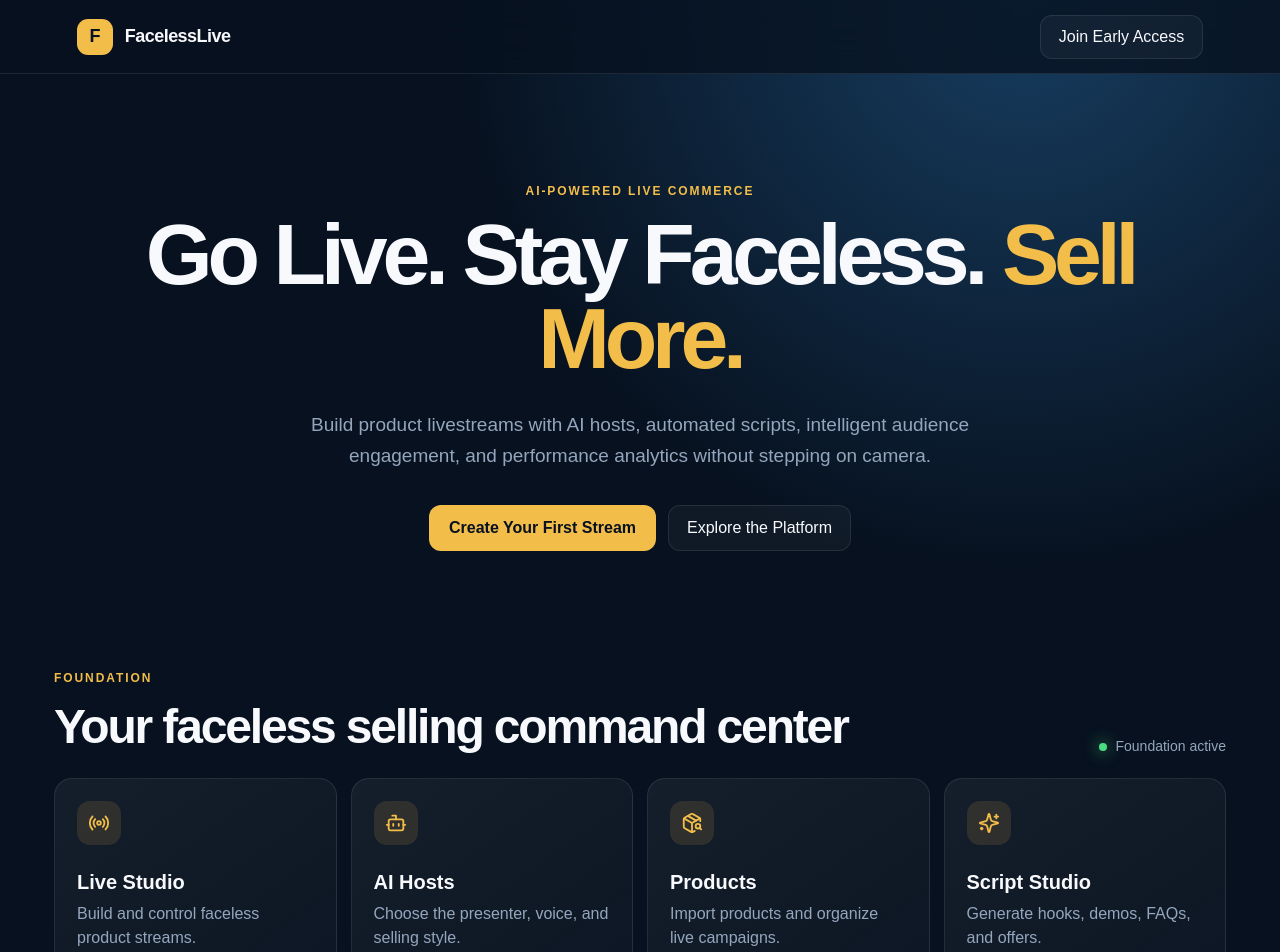
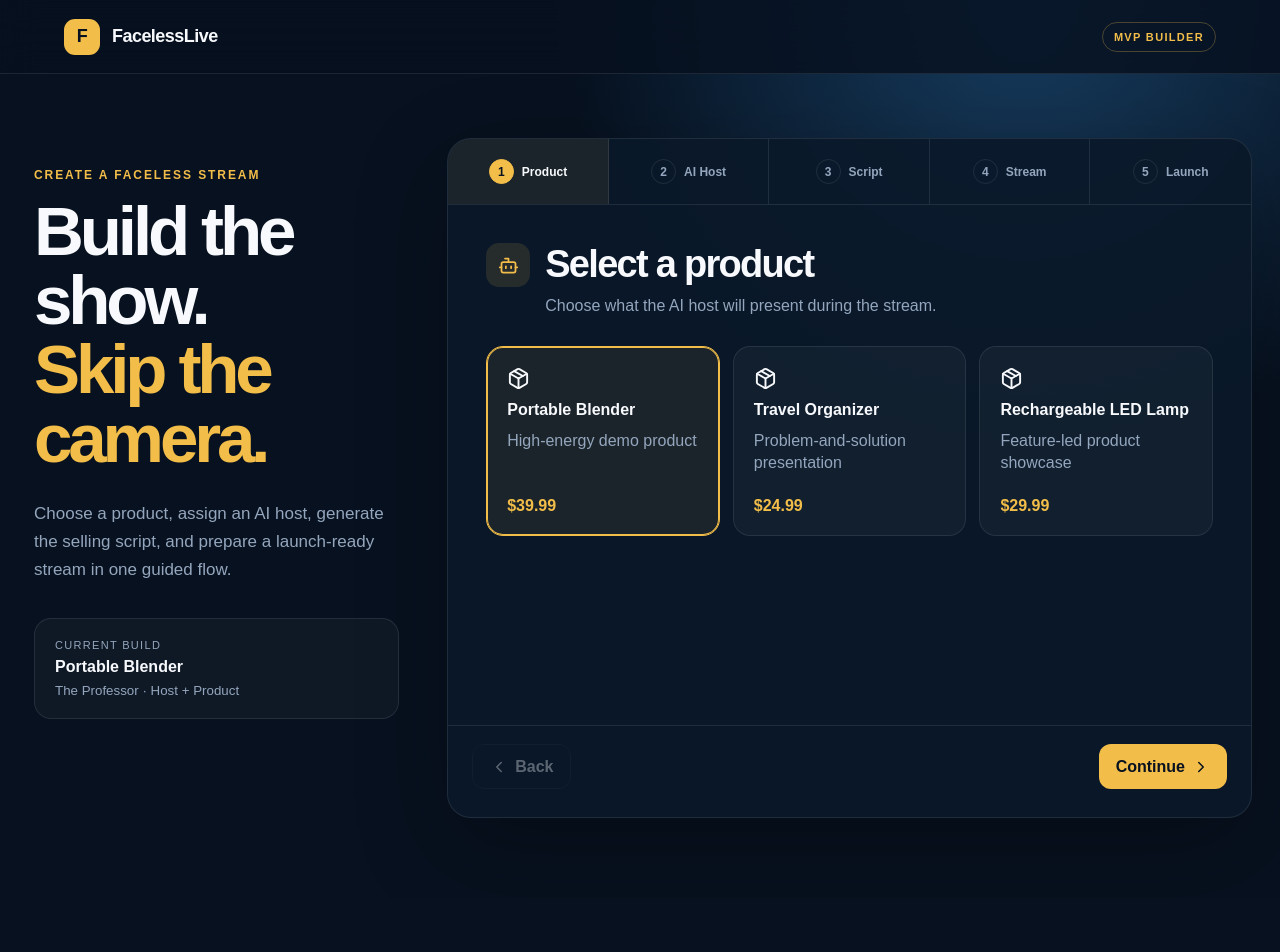
Before and after one commit to that2thisvacations/facelesslive, a Next.js app: page / in a window 1280 px wide. Shown: the top 952 px of the page. After the commit the page ends 898 px from the top, so only its background shows below. Built offline with nearby package versions, Linux system fonts and the light colour scheme.

Commit message:
Build guided stream onboarding flow
* Build guided faceless stream onboarding flow

* Style interactive onboarding builder

```diff
--- a/app/globals.css
+++ b/app/globals.css
@@ -10,30 +10,64 @@
 * { box-sizing: border-box; }
 html { scroll-behavior: smooth; }
 body { margin: 0; background: radial-gradient(circle at 80% 0%, #173d60 0, transparent 34%), var(--bg); color: var(--text); font-family: Arial, Helvetica, sans-serif; }
-button { font: inherit; cursor: pointer; }
+button, textarea { font: inherit; }
+button { cursor: pointer; }
+button:disabled { cursor: not-allowed; opacity: .35; }
 main { min-height: 100vh; }
-.topbar { height: 74px; display: flex; align-items: center; justify-content: space-between; padding: 0 6vw; border-bottom: 1px solid var(--line); background: rgba(7,17,31,.78); backdrop-filter: blur(18px); position: sticky; top: 0; z-index: 10; }
+.topbar { height: 74px; display: flex; align-items: center; justify-content: space-between; padding: 0 5vw; border-bottom: 1px solid var(--line); background: rgba(7,17,31,.82); backdrop-filter: blur(18px); }
 .brand { display: flex; align-items: center; gap: 12px; font-size: 18px; font-weight: 800; letter-spacing: -.03em; }
 .brandMark { width: 36px; height: 36px; display: grid; place-items: center; border-radius: 11px; color: #07111f; background: var(--gold); }
-.secondaryButton, .ghostButton { border: 1px solid var(--line); background: rgba(255,255,255,.04); color: var(--text); padding: 12px 18px; border-radius: 12px; }
-.hero { max-width: 1040px; margin: 0 auto; padding: 110px 24px 80px; text-align: center; }
-.eyebrow { margin: 0 0 14px; color: var(--gold); font-size: 12px; font-weight: 800; letter-spacing: .16em; }
-h1 { font-size: clamp(46px, 7vw, 86px); line-height: .98; letter-spacing: -.06em; margin: 0; }
+.buildBadge { padding: 8px 11px; border: 1px solid rgba(242,189,73,.28); border-radius: 999px; color: var(--gold); font-size: 11px; font-weight: 800; letter-spacing: .12em; }
+.builderShell { max-width: 1380px; margin: 0 auto; padding: 64px 28px 80px; display: grid; grid-template-columns: minmax(280px, .75fr) minmax(620px, 1.6fr); gap: 42px; align-items: start; }
+.builderIntro { position: sticky; top: 30px; padding: 30px 6px; }
+.eyebrow { margin: 0 0 15px; color: var(--gold); font-size: 12px; font-weight: 800; letter-spacing: .16em; }
+h1 { margin: 0; font-size: clamp(46px, 5.4vw, 76px); line-height: 1; letter-spacing: -.06em; }
 h1 span { color: var(--gold); }
-.heroCopy { max-width: 760px; margin: 28px auto 0; color: var(--muted); font-size: 19px; line-height: 1.65; }
-.heroActions { margin-top: 34px; display: flex; justify-content: center; gap: 12px; flex-wrap: wrap; }
-.primaryButton { border: 0; background: var(--gold); color: #07111f; padding: 14px 20px; border-radius: 12px; font-weight: 800; }
-.workspace { max-width: 1220px; margin: 0 auto; padding: 40px 24px 90px; }
-.sectionHeading { display: flex; align-items: end; justify-content: space-between; gap: 18px; margin-bottom: 24px; }
-h2 { margin: 0; font-size: clamp(30px, 4vw, 48px); letter-spacing: -.045em; }
-.status { color: var(--muted); font-size: 14px; white-space: nowrap; }
-.status i { display: inline-block; width: 8px; height: 8px; margin-right: 8px; border-radius: 50%; background: #4ade80; box-shadow: 0 0 16px #4ade80; }
-.moduleGrid { display: grid; grid-template-columns: repeat(4, 1fr); gap: 14px; }
-.moduleCard { min-height: 220px; padding: 22px; border: 1px solid var(--line); border-radius: 18px; background: linear-gradient(145deg, rgba(255,255,255,.06), rgba(255,255,255,.025)); transition: transform .2s ease, border-color .2s ease; }
-.moduleCard:hover { transform: translateY(-4px); border-color: rgba(242,189,73,.5); }
-.iconBox { width: 44px; height: 44px; display: grid; place-items: center; border-radius: 13px; background: rgba(242,189,73,.12); color: var(--gold); }
-.moduleCard h3 { margin: 26px 0 8px; font-size: 20px; }
-.moduleCard p { margin: 0; color: var(--muted); line-height: 1.5; }
-.moduleCard span { display: block; margin-top: 24px; color: var(--gold); font-size: 13px; font-weight: 700; }
-@media (max-width: 950px) { .moduleGrid { grid-template-columns: repeat(2, 1fr); } }
-@media (max-width: 620px) { .topbar { padding: 0 18px; } .secondaryButton { display: none; } .hero { padding-top: 78px; } .moduleGrid { grid-template-columns: 1fr; } .sectionHeading { align-items: start; flex-direction: column; } }
+.heroCopy { margin: 26px 0 0; color: var(--muted); font-size: 17px; line-height: 1.65; }
+.summaryCard { margin-top: 34px; padding: 20px; border: 1px solid var(--line); border-radius: 17px; background: rgba(255,255,255,.035); display: grid; gap: 7px; }
+.summaryCard span, .summaryCard small { color: var(--muted); }
+.summaryCard span { font-size: 11px; text-transform: uppercase; letter-spacing: .12em; }
+.wizardPanel { min-height: 680px; border: 1px solid var(--line); border-radius: 24px; overflow: hidden; background: rgba(10,25,42,.9); box-shadow: 0 30px 90px rgba(0,0,0,.28); }
+.stepRail { display: grid; grid-template-columns: repeat(5, 1fr); border-bottom: 1px solid var(--line); }
+.step { border: 0; border-right: 1px solid var(--line); background: transparent; color: var(--muted); padding: 20px 8px; display: flex; justify-content: center; align-items: center; gap: 8px; font-size: 12px; font-weight: 700; }
+.step:last-child { border-right: 0; }
+.step > span { width: 25px; height: 25px; display: grid; place-items: center; border: 1px solid var(--line); border-radius: 50%; }
+.step.active { color: var(--text); background: rgba(242,189,73,.08); }
+.step.active > span, .step.done > span { color: #07111f; border-color: var(--gold); background: var(--gold); }
+.step.done { color: var(--gold); }
+.stepContent { min-height: 520px; padding: 38px; }
+.contentHeading { display: flex; gap: 15px; align-items: flex-start; margin-bottom: 28px; }
+.iconBox { width: 44px; height: 44px; flex: 0 0 44px; display: grid; place-items: center; border-radius: 13px; color: var(--gold); background: rgba(242,189,73,.12); }
+h2 { margin: 0; font-size: clamp(26px, 3vw, 38px); letter-spacing: -.045em; }
+.contentHeading p { margin: 8px 0 0; color: var(--muted); line-height: 1.5; }
+.choiceGrid { display: grid; grid-template-columns: repeat(3, 1fr); gap: 13px; }
+.choiceCard, .layoutCard { border: 1px solid var(--line); border-radius: 17px; background: rgba(255,255,255,.035); color: var(--text); text-align: left; }
+.choiceCard { min-height: 190px; padding: 20px; display: flex; flex-direction: column; gap: 11px; }
+.choiceCard span:not(.avatar) { color: var(--muted); line-height: 1.4; }
+.choiceCard b { margin-top: auto; color: var(--gold); }
+.selected { border-color: var(--gold) !important; box-shadow: inset 0 0 0 1px var(--gold); background: rgba(242,189,73,.08) !important; }
+.avatar { width: 54px; height: 54px; display: grid; place-items: center; border-radius: 50%; color: #07111f; background: var(--gold); font-weight: 900; }
+.generateButton { margin-bottom: 14px; border: 0; border-radius: 11px; padding: 11px 14px; display: inline-flex; align-items: center; gap: 8px; background: rgba(242,189,73,.13); color: var(--gold); font-weight: 800; }
+textarea { width: 100%; min-height: 250px; resize: vertical; border: 1px solid var(--line); border-radius: 16px; outline: none; padding: 18px; color: var(--text); background: #081626; line-height: 1.7; }
+textarea:focus { border-color: var(--gold); }
+.layoutGrid { display: grid; grid-template-columns: repeat(3, 1fr); gap: 14px; }
+.layoutCard { padding: 14px; }
+.layoutCard strong { display: block; padding: 14px 3px 3px; }
+.miniStage { aspect-ratio: 16/10; border-radius: 11px; background: #06101d; padding: 10px; display: grid; grid-template-columns: 1fr 1.25fr; grid-template-rows: 1fr auto; gap: 7px; }
+.miniStage span, .miniStage i, .miniStage b { display: block; border-radius: 7px; background: #173550; }
+.miniStage i { grid-row: span 2; background: rgba(242,189,73,.55); }
+.miniStage b { height: 18px; background: #254865; }
+.launchCard { padding: 24px; border: 1px solid rgba(242,189,73,.28); border-radius: 18px; background: rgba(242,189,73,.07); display: flex; gap: 16px; align-items: center; }
+.launchIcon { width: 54px; height: 54px; display: grid; place-items: center; border-radius: 50%; background: var(--gold); color: #07111f; }
+.launchCard p { margin: 0 0 5px; color: var(--gold); font-size: 11px; font-weight: 800; letter-spacing: .13em; }
+.launchCard h3 { margin: 0 0 5px; font-size: 24px; }
+.launchCard span { color: var(--muted); }
+.checkList { margin: 20px 0; display: grid; grid-template-columns: 1fr 1fr; gap: 10px; }
+.checkList span { display: flex; align-items: center; gap: 8px; color: #c7d3e1; }
+.wizardFooter { padding: 18px 24px; border-top: 1px solid var(--line); display: flex; justify-content: space-between; }
+.primaryButton, .ghostButton { min-height: 45px; padding: 0 17px; border-radius: 12px; display: inline-flex; align-items: center; justify-content: center; gap: 7px; font-weight: 800; }
+.primaryButton { border: 0; color: #07111f; background: var(--gold); }
+.ghostButton { border: 1px solid var(--line); color: var(--text); background: transparent; }
+.full { width: 100%; }
+@media (max-width: 980px) { .builderShell { grid-template-columns: 1fr; } .builderIntro { position: static; padding-bottom: 0; } }
+@media (max-width: 720px) { .builderShell { padding: 35px 14px 50px; } .step { font-size: 0; } .step > span { font-size: 12px; } .stepContent { padding: 25px 18px; } .choiceGrid, .layoutGrid { grid-template-columns: 1fr; } .choiceCard { min-height: 145px; } .checkList { grid-template-columns: 1fr; } .wizardFooter { padding: 15px; } }
--- a/app/page.tsx
+++ b/app/page.tsx
@@ -1,49 +1,103 @@
-import { BarChart3, Bot, Clapperboard, MessageSquareText, PackageSearch, Radio, Sparkles } from "lucide-react";
+"use client";
 
-const modules = [
-  { name: "Live Studio", description: "Build and control faceless product streams.", icon: Radio },
-  { name: "AI Hosts", description: "Choose the presenter, voice, and selling style.", icon: Bot },
-  { name: "Products", description: "Import products and organize live campaigns.", icon: PackageSearch },
-  { name: "Script Studio", description: "Generate hooks, demos, FAQs, and offers.", icon: Sparkles },
-  { name: "Chat AI", description: "Prepare automated answers for viewer questions.", icon: MessageSquareText },
-  { name: "Content", description: "Turn livestreams into clips and social assets.", icon: Clapperboard },
-  { name: "Analytics", description: "Track viewers, clicks, sales, and conversion.", icon: BarChart3 },
+import { useMemo, useState } from "react";
+import { Bot, Check, ChevronLeft, ChevronRight, Package, Radio, Sparkles } from "lucide-react";
+
+const steps = ["Product", "AI Host", "Script", "Stream", "Launch"];
+const products = [
+  { id: "portable-blender", name: "Portable Blender", price: "$39.99", detail: "High-energy demo product" },
+  { id: "travel-organizer", name: "Travel Organizer", price: "$24.99", detail: "Problem-and-solution presentation" },
+  { id: "led-lamp", name: "Rechargeable LED Lamp", price: "$29.99", detail: "Feature-led product showcase" },
 ];
+const hosts = [
+  { id: "professor", name: "The Professor", style: "Confident educator", initials: "TP" },
+  { id: "trend", name: "Trend Guide", style: "Fast social seller", initials: "TG" },
+  { id: "expert", name: "Product Expert", style: "Calm demonstration host", initials: "PE" },
+];
+const layouts = ["Host + Product", "Product Focus", "Offer Countdown"];
 
 export default function Home() {
+  const [step, setStep] = useState(0);
+  const [productId, setProductId] = useState(products[0].id);
+  const [hostId, setHostId] = useState(hosts[0].id);
+  const [layout, setLayout] = useState(layouts[0]);
+  const [script, setScript] = useState("");
+
+  const product = useMemo(() => products.find((item) => item.id === productId) ?? products[0], [productId]);
+  const host = useMemo(() => hosts.find((item) => item.id === hostId) ?? hosts[0], [hostId]);
+
+  function generateScript() {
+    setScript(`Stop scrolling. This ${product.name.toLowerCase()} makes everyday life easier without adding another complicated gadget to your routine. Watch how quickly it works, see the details up close, and tap the product before today’s featured offer ends.`);
+  }
+
+  function next() {
+    if (step === 2 && !script) generateScript();
+    setStep((current) => Math.min(current + 1, steps.length - 1));
+  }
+
   return (
     <main>
       <header className="topbar">
         <div className="brand"><span className="brandMark">F</span><span>FacelessLive</span></div>
-        <button className="secondaryButton">Join Early Access</button>
+        <span className="buildBadge">MVP BUILDER</span>
       </header>
 
-      <section className="hero">
-        <p className="eyebrow">AI-POWERED LIVE COMMERCE</p>
-        <h1>Go Live. Stay Faceless. <span>Sell More.</span></h1>
-        <p className="heroCopy">Build product livestreams with AI hosts, automated scripts, intelligent audience engagement, and performance analytics without stepping on camera.</p>
-        <div className="heroActions">
-          <button className="primaryButton">Create Your First Stream</button>
-          <button className="ghostButton">Explore the Platform</button>
-        </div>
-      </section>
+      <section className="builderShell">
+        <aside className="builderIntro">
+          <p className="eyebrow">CREATE A FACELESS STREAM</p>
+          <h1>Build the show.<br /><span>Skip the camera.</span></h1>
+          <p className="heroCopy">Choose a product, assign an AI host, generate the selling script, and prepare a launch-ready stream in one guided flow.</p>
+          <div className="summaryCard">
+            <span>Current build</span>
+            <strong>{product.name}</strong>
+            <small>{host.name} · {layout}</small>
+          </div>
+        </aside>
 
-      <section className="workspace">
-        <div className="sectionHeading">
-          <div><p className="eyebrow">FOUNDATION</p><h2>Your faceless selling command center</h2></div>
-          <span className="status"><i />Foundation active</span>
-        </div>
-        <div className="moduleGrid">
-          {modules.map(({ name, description, icon: Icon }) => (
-            <article className="moduleCard" key={name}>
-              <div className="iconBox"><Icon size={22} /></div>
-              <h3>{name}</h3>
-              <p>{description}</p>
-              <span>Coming into build →</span>
-            </article>
-          ))}
-        </div>
+        <section className="wizardPanel">
+          <div className="stepRail">
+            {steps.map((label, index) => (
+              <button className={index === step ? "step active" : index < step ? "step done" : "step"} key={label} onClick={() => setStep(index)}>
+                <span>{index < step ? <Check size={15} /> : index + 1}</span>{label}
+              </button>
+            ))}
+          </div>
+
+          <div className="stepContent">
+            {step === 0 && <SelectionStep title="Select a product" subtitle="Choose what the AI host will present during the stream.">
+              <div className="choiceGrid">{products.map((item) => <button key={item.id} onClick={() => setProductId(item.id)} className={productId === item.id ? "choiceCard selected" : "choiceCard"}><Package size={23} /><strong>{item.name}</strong><span>{item.detail}</span><b>{item.price}</b></button>)}</div>
+            </SelectionStep>}
+
+            {step === 1 && <SelectionStep title="Choose your AI host" subtitle="Match the presenter personality to the product and audience.">
+              <div className="choiceGrid">{hosts.map((item) => <button key={item.id} onClick={() => setHostId(item.id)} className={hostId === item.id ? "choiceCard selected" : "choiceCard"}><span className="avatar">{item.initials}</span><strong>{item.name}</strong><span>{item.style}</span></button>)}</div>
+            </SelectionStep>}
+
+            {step === 2 && <SelectionStep title="Generate the sales script" subtitle="Start with AI copy, then edit the exact words your host will say.">
+              <button className="generateButton" onClick={generateScript}><Sparkles size={18} /> Generate script</button>
+              <textarea value={script} onChange={(event) => setScript(event.target.value)} placeholder="Your livestream script will appear here..." />
+            </SelectionStep>}
+
+            {step === 3 && <SelectionStep title="Design the stream" subtitle="Choose a clean layout for the host, product, offer, and live shopping elements.">
+              <div className="layoutGrid">{layouts.map((item) => <button key={item} className={layout === item ? "layoutCard selected" : "layoutCard"} onClick={() => setLayout(item)}><div className="miniStage"><span /><i /><b /></div><strong>{item}</strong></button>)}</div>
+            </SelectionStep>}
+
+            {step === 4 && <SelectionStep title="Ready for launch" subtitle="Review the stream package before connecting a broadcasting destination.">
+              <div className="launchCard"><div className="launchIcon"><Radio size={26} /></div><div><p>STREAM PACKAGE READY</p><h3>{product.name}</h3><span>{host.name} · {layout}</span></div></div>
+              <div className="checkList"><span><Check size={16} /> Product selected</span><span><Check size={16} /> AI host assigned</span><span><Check size={16} /> Sales script prepared</span><span><Check size={16} /> Stream layout configured</span></div>
+              <button className="primaryButton full"><Radio size={18} /> Connect Broadcast Destination</button>
+            </SelectionStep>}
+          </div>
+
+          <footer className="wizardFooter">
+            <button className="ghostButton" disabled={step === 0} onClick={() => setStep((current) => Math.max(current - 1, 0))}><ChevronLeft size={18} /> Back</button>
+            {step < steps.length - 1 && <button className="primaryButton" onClick={next}>Continue <ChevronRight size={18} /></button>}
+          </footer>
+        </section>
       </section>
     </main>
   );
 }
+
+function SelectionStep({ title, subtitle, children }: { title: string; subtitle: string; children: React.ReactNode }) {
+  return <div><div className="contentHeading"><div className="iconBox"><Bot size={21} /></div><div><h2>{title}</h2><p>{subtitle}</p></div></div>{children}</div>;
+}
```
